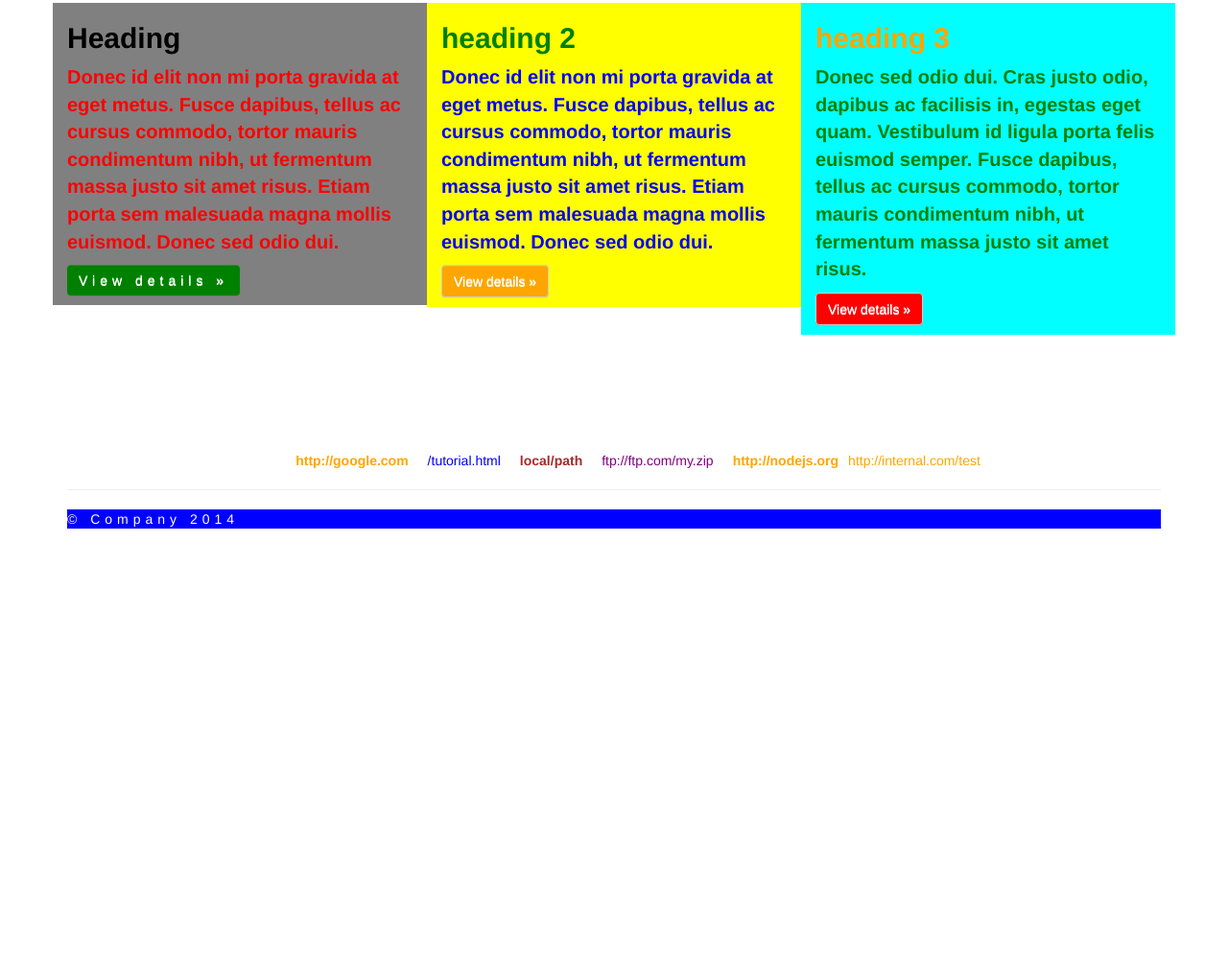
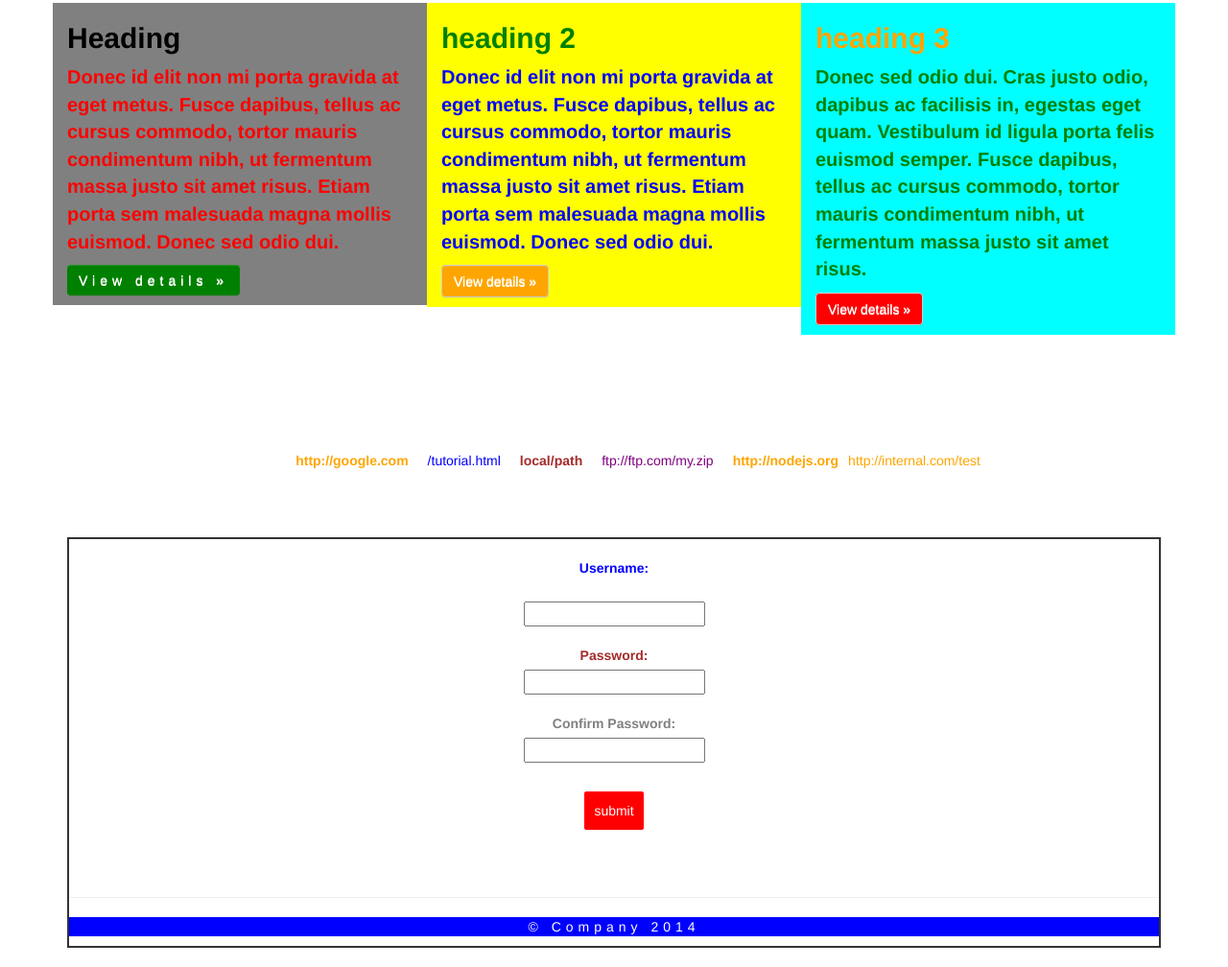
Before and after one commit to abrar000/Dom-Query-Selectors, a plain HTML site: page index.html in a window 1280 px wide. Shown: the part 410-1418 px from the top of the page at 96% size. Before the commit the page ends 991 px from the top, so only its background shows below. Drawn offline with nearby package versions, Linux system fonts and the light colour scheme.

Commit message:
create form and elements in js and html file

```diff
--- a/index.html
+++ b/index.html
@@ -91,14 +91,42 @@
           </ul>
       </div>
 
+      <br>
+      <br>
+      <br>
+
+        <form name="register" onsubmit="return validate()" method="post" id="val-form" >
+          <br>
+          <label id="user">Username:</label>
+          <div><br>
+            <input type="text" name="uname" size="20">
+          </div>
+          <div><br>
+          <label id="password1">Password:</label>
+          <div>
+            <input type="password" name="pass1" size="20">
+          </div><br>
+          <label id="password2" >Confirm Password:</label>
+          <div>
+            <input type="password" name="pass2" size="20">
+          </div>
+          <div><br>
+            <input type="submit" value="submit">
+          </div>
+          <br>
+          <br>
+
+        </form>
 
       <hr>
+<div>
 
-      <footer>
-        <p>&copy; Company 2014</p>
-      </footer>
-    </div> <!-- /container -->
+  <footer>
+    <p>&copy; Company 2014</p>
+  </footer>
+</div> <!-- /container -->
 
+</div>
     <script src="//ajax.googleapis.com/ajax/libs/jquery/1.11.0/jquery.min.js"></script>
         <script>window.jQuery || document.write('<script src="js/vendor/jquery-1.11.0.min.js"><\/script>')</script>
 
--- a/js/vendor/app.js
+++ b/js/vendor/app.js
@@ -6,7 +6,7 @@ let c = a.setAttribute("id","abrar");
 let d = a.removeAttribute("id");
 let e = a.hasAttribute("id");
 let f = a.attributes;
-console.log(e);
+console.log(a);
 
 
 let con = document.querySelector('h2');
@@ -44,3 +44,60 @@ link[9].style.margin = '1rem';
 link[9].style.fontWeight = 'bold';
 link[10].style.color = 'orange';
 console.log(link);
+
+
+function validate(){
+  var username=document.forms["register"]["uname"].value;
+  var key1=document.forms["register"]["pass1"].value;
+  var key2=document.forms["register"]["pass2"].value;
+
+  if (username=="" || username.length<4){
+    alert('name must be more than four characters');
+    return false;
+  }
+  if (key1=="" || key1.length<4){
+    alert('Password must be more than four characters');
+    return false;
+  }
+  if (key2=="" || key2.length<4){
+    alert('warning..!! confirm password should not be empty');
+    return false;
+  }
+  if (key1 != key2){
+    alert('Password Doesnot Match');
+    return false;
+  }
+  else{
+    alert('Form Submit Successfully.!!');
+  }
+}
+let form = document.getElementById('val-form');
+form.style.textAlign ='center';
+form.style.border='2px solid'
+
+let user = document.getElementById('user');
+user.style.fontWeight='bold'
+user.style.color='blue'
+
+let pass = document.getElementById('password1');
+pass.style.fontWeight='bold'
+pass.style.color='brown'
+
+let cnfrmpass= document.getElementById('password2');
+cnfrmpass.style.fontWeight='bold'
+cnfrmpass.style.color='grey'
+
+let btn = document.getElementsByTagName('input');
+console.log(btn);
+ btn[5].setAttribute('id', 'Submit-button');
+ btn[5].setAttribute('class', 'Submit-button');
+console.log(btn);
+
+let subBtn = document.querySelector('#Submit-button');
+subBtn.style.backgroundColor='red',
+subBtn.style.color ='white'
+subBtn.style.border ='none'
+subBtn.style.borderRadius ='2px'
+subBtn.style.margin ='1rem'
+subBtn.style.padding ='1rem'
+console.log(subBtn);
```
